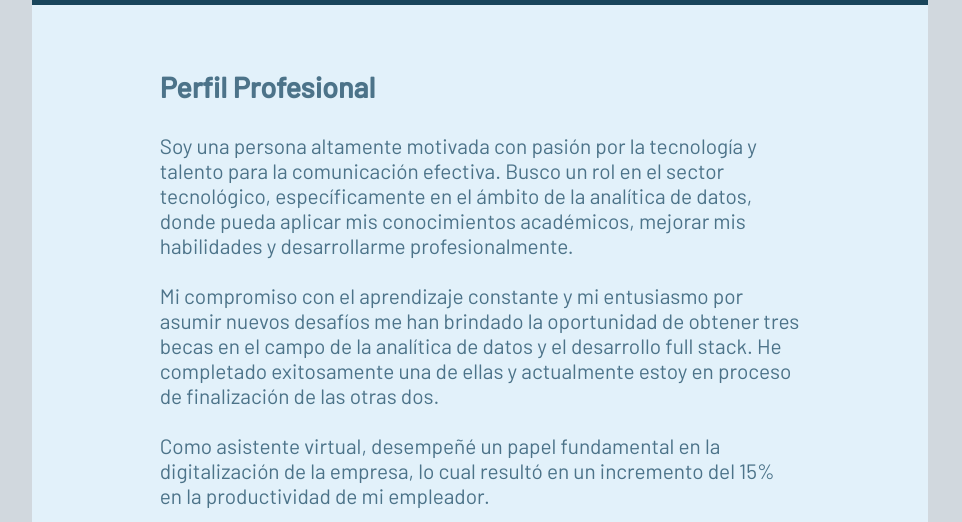
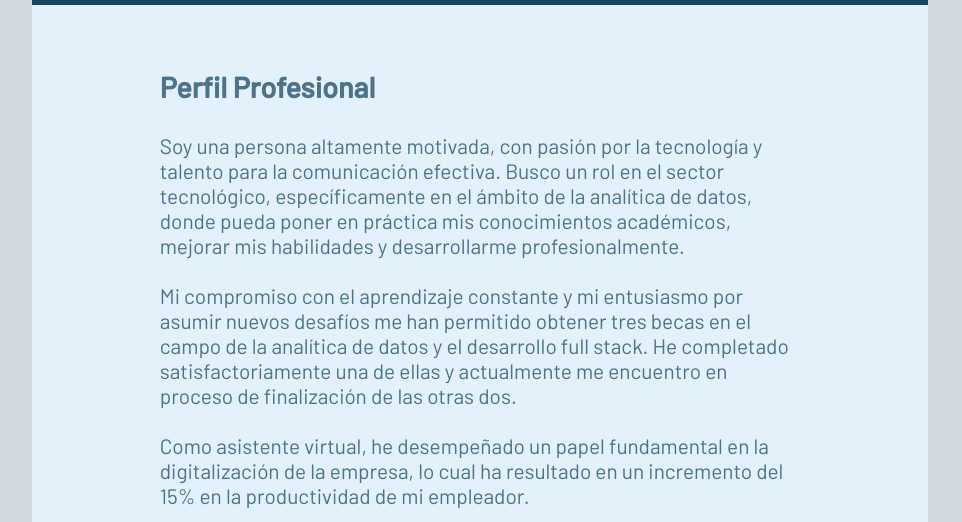
Before and after one commit to sandyFit/CV_Data_Analytics, a plain HTML site: page index.html in a window 1280 px wide. Shown: the part 278-800 px from the top of the page, without its empty margins (158-1120 px from the left). Drawn offline with Linux system fonts and the light colour scheme.

Commit message:
copywriting

```diff
--- a/index.html
+++ b/index.html
@@ -46,17 +46,16 @@
                 </h2>
 
                 <p>
-                    Soy una persona altamente motivada con pasión por la tecnología y talento para la comunicación efectiva.
+                    Soy una persona altamente motivada, con pasión por la tecnología y talento para la comunicación efectiva.
                     Busco un rol en el sector tecnológico, específicamente en el ámbito de la analítica de datos, donde pueda
-                    aplicar mis conocimientos académicos, mejorar mis habilidades y desarrollarme profesionalmente.
+                    poner en práctica mis conocimientos académicos, mejorar mis habilidades y desarrollarme profesionalmente.
                     <br><br>
-                    Mi compromiso con el aprendizaje constante y mi entusiasmo por asumir nuevos desafíos me han brindado la
-                    oportunidad de obtener tres becas en el campo de la analítica de datos y el desarrollo full stack.
-                    He completado exitosamente una de ellas y actualmente estoy en proceso de
-                    finalización de las otras dos.
+                    Mi compromiso con el aprendizaje constante y mi entusiasmo por asumir nuevos desafíos me han permitido
+                    obtener tres becas en el campo de la analítica de datos y el desarrollo full stack. He completado
+                    satisfactoriamente una de ellas y actualmente me encuentro en proceso de finalización de las otras dos.
                     <br><br>
-                    Como asistente virtual, desempeñé un papel fundamental en la digitalización de la empresa, lo cual resultó
-                    en un incremento del 15% en la productividad de mi empleador.
+                    Como asistente virtual, he desempeñado un papel fundamental en la digitalización de la empresa, lo cual
+                    ha resultado en un incremento del 15% en la productividad de mi empleador.
                 </p>
             </div>
         </main>
@@ -178,6 +177,7 @@
                             Meyer Business Solutions LLC
                         </h3>
                         <p>Agosto 2017 - Presente</p>
+                        <br>
                         <ul class="list">
                             <li class="bullet__point">
                                 Traducción de documentos de Español a Inglés.
@@ -205,14 +205,17 @@
                     <div class="figure">
                         <ul class="bullets">
                             <li class="bullet__point">
-                                Exploración de nuevas herramientas de Inteligencia Artificial para optimizar el
-                                rendimiento en tareas y proyectos.
+                                Exploración  y evaluación de nuevas herramientas de Inteligencia Artificial con el objetivo
+                                de mejorar el rendimiento en tareas y proyectos.
                             </li>
                             <li class="bullet__point">
                                 Elaboración de mapas mentales como una forma de organización y visualización de ideas.
                             </li>
                             <li class="bullet__point">
                                 Monitoreo y análisis de las métricas de progreso en mi rutina de ejercicio y bienestar físico.
+                            </li>
+                            <li class="bullet__point">
+                                Diseño de Interfaz de Usuario (UI) y Experiencia de Usuario (UX).
                             </li>
 
                         </ul>
```
